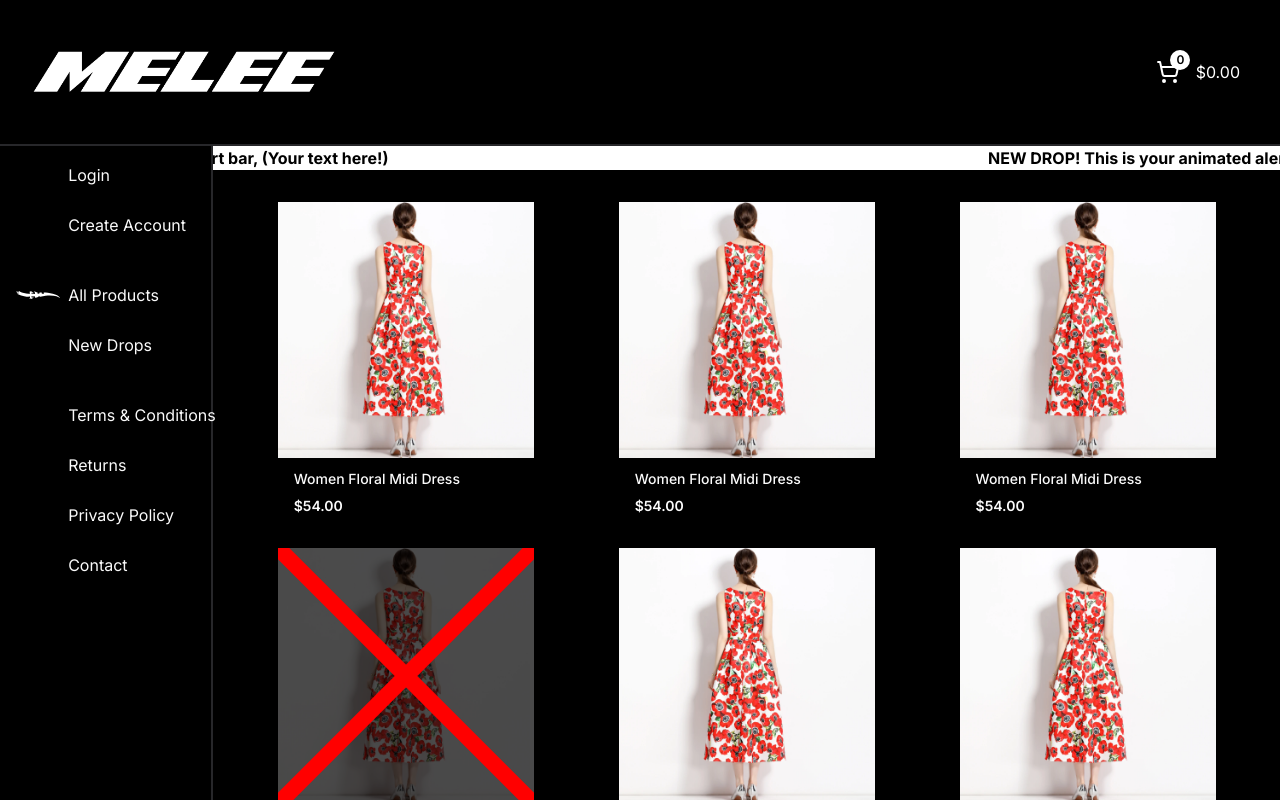
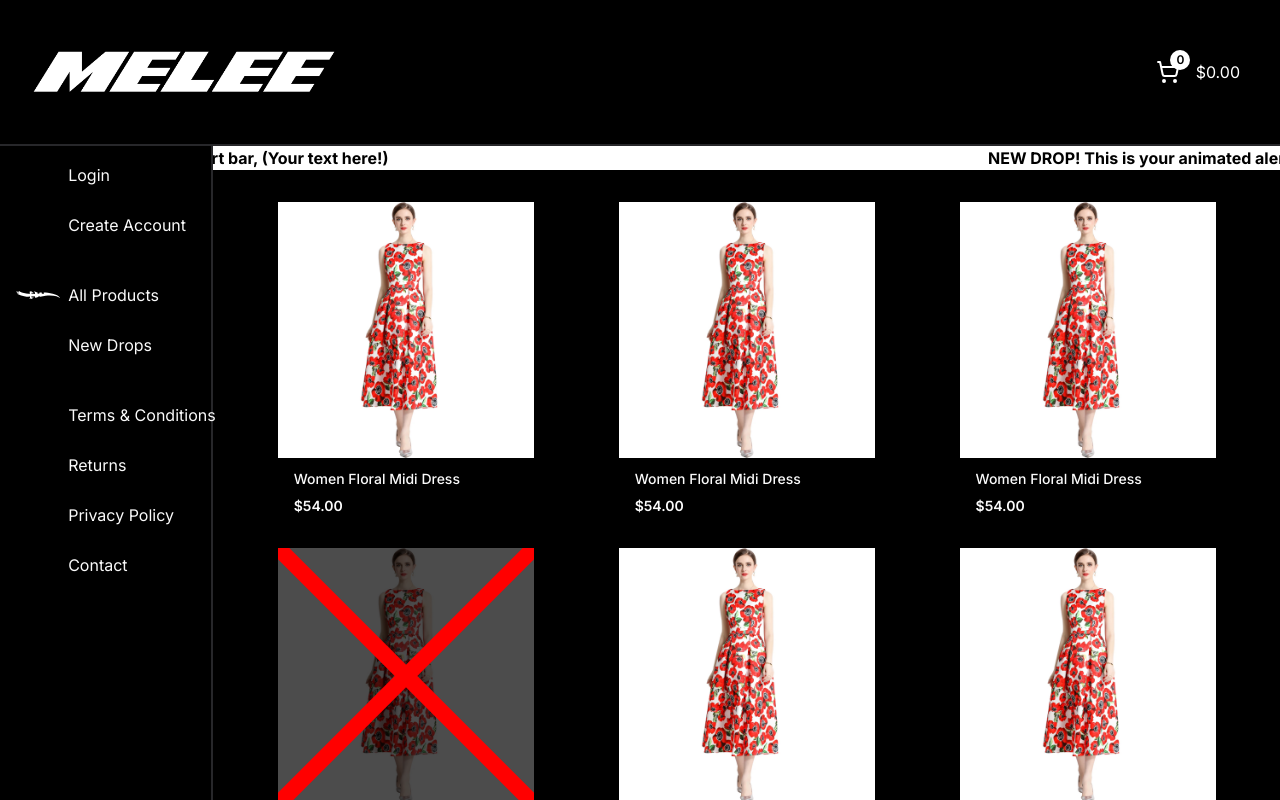
Before and after one commit to sakib-xrz/melee-client, a Next.js app: page /products in a window 1280 px wide. Shown: the top 800 px of the page. Built offline with nearby package versions, Linux system fonts and the light colour scheme.

Commit message:
Refactor ProductCard and tableColumns components

```diff
--- a/app/(with-sidebar)/products/components/ProductCard.jsx
+++ b/app/(with-sidebar)/products/components/ProductCard.jsx
@@ -1,17 +1,29 @@
+"use client";
+
 import Image from "next/image";
 import Link from "next/link";
-import dress1 from "public/images/dress.png";
+import dress from "public/images/dress.png";
+import dress4 from "public/images/dress4.png";
 import redX from "public/images/red-x-transparent.png";
+import { useState } from "react";
 
 export default function ProductCard({ isOutOfStock = false }) {
+  const [isHovered, setIsHovered] = useState(false);
   return (
     <div
       className={`product-card xl:w-64 relative ${
         isOutOfStock ? "" : "hover:bg-accent transition-colors duration-300"
       }`}
+      onMouseEnter={() => setIsHovered(true)}
+      onMouseLeave={() => setIsHovered(false)}
     >
       <Link href={"/products/1"}>
-        <Image className="object-contain" src={dress1} alt="dress" priority />
+        <Image
+          className="object-contain"
+          src={isOutOfStock ? dress4 : isHovered ? dress : dress4}
+          alt="dress"
+          priority
+        />
         <div className="product-info px-4 py-3 flex flex-col space-y-2">
           <h4 className="text-sm font-medium leading-tight truncate cursor-pointer hover:underline">
             Women Floral Midi Dress
--- a/app/admin/products/page.jsx
+++ b/app/admin/products/page.jsx
@@ -175,7 +175,7 @@ const tableColumns = [
     title: <p className="text-center">Actions</p>,
     dataField: "sold_amount",
     renderer: () => (
-      <p className="flex gap-3 justify-center items-center">
+      <div className="flex gap-3 justify-center items-center">
         <div>
           <Button variant="outline" size="icon">
             <Eye />
@@ -186,7 +186,7 @@ const tableColumns = [
             <Pencil />
           </Button>
         </div>
-      </p>
+      </div>
     ),
   },
 ];
```
